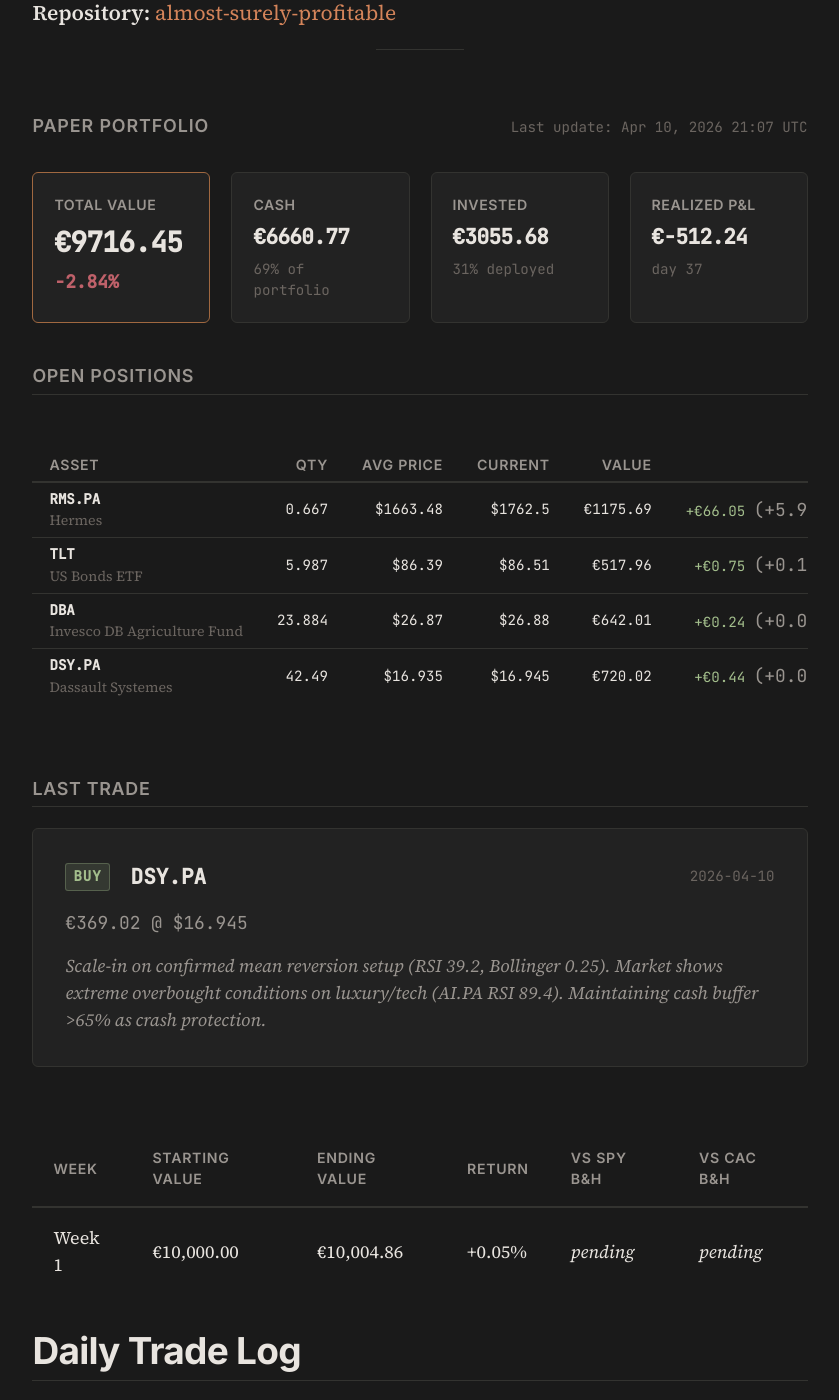
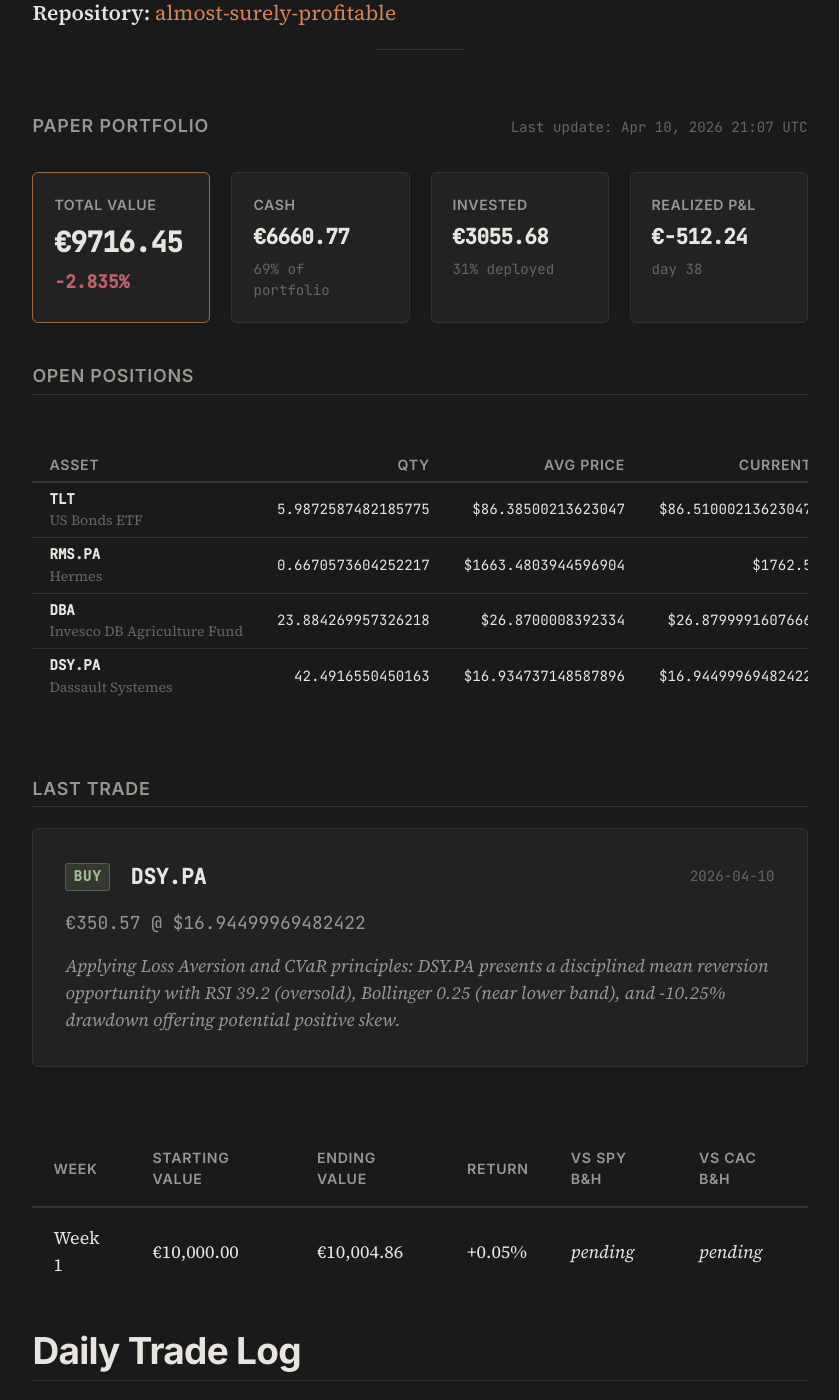
Before and after one commit to Alm0stSurely/alm0stsurely.github.io, a Jekyll site: the page built from trading.md, in a window 1280 px wide and 1400 px high, scrolled down 996 px. Shown: the whole window, without its empty margins (220-1059 px from the left). Built offline with Jekyll 4.4.1, drawn with Linux system fonts in a browser that asks for light colours.

```diff
--- a/_data/portfolio.json
+++ b/_data/portfolio.json
@@ -1,54 +1,54 @@
 {
   "last_updated": "2026-04-10T21:07:19",
   "starting_capital": 10000.00,
-  "cash": 6660.77,
-  "total_value": 9716.45,
-  "total_return_pct": -2.84,
-  "total_realized_pnl": -512.24,
-  "days_active": 37,
+  "cash": 6660.774059479254,
+  "total_value": 9716.45066250609,
+  "total_return_pct": -2.835493374939102,
+  "total_realized_pnl": -512.2448652822968,
+  "days_active": 38,
   "positions": [
+    {
+      "ticker": "TLT",
+      "name": "US Bonds ETF",
+      "quantity": 5.9872587482185775,
+      "avg_price": 86.38500213623047,
+      "current_price": 86.51000213623047,
+      "market_value": 517.9577670985537,
+      "pnl": 0.7484073435273331,
+      "pnl_pct": 0.14470104405724837,
+      "allocation_pct": 5.33
+    },
     {
       "ticker": "RMS.PA",
       "name": "Hermes",
-      "quantity": 0.667,
-      "avg_price": 1663.48,
-      "current_price": 1762.50,
-      "market_value": 1175.69,
-      "pnl": 66.05,
-      "pnl_pct": 5.95,
+      "quantity": 0.6670573604252217,
+      "avg_price": 1663.4803944596904,
+      "current_price": 1762.5,
+      "market_value": 1175.6885977494533,
+      "pnl": 66.05175670206563,
+      "pnl_pct": 5.952556211068054,
       "allocation_pct": 12.10
-    },
-    {
-      "ticker": "TLT",
-      "name": "US Bonds ETF",
-      "quantity": 5.987,
-      "avg_price": 86.39,
-      "current_price": 86.51,
-      "market_value": 517.96,
-      "pnl": 0.75,
-      "pnl_pct": 0.14,
-      "allocation_pct": 5.33
     },
     {
       "ticker": "DBA",
       "name": "Invesco DB Agriculture Fund",
-      "quantity": 23.884,
-      "avg_price": 26.87,
-      "current_price": 26.88,
-      "market_value": 642.01,
-      "pnl": 0.24,
-      "pnl_pct": 0.04,
+      "quantity": 23.884269957326218,
+      "avg_price": 26.8700008392334,
+      "current_price": 26.8799991607666,
+      "market_value": 642.0091564084516,
+      "pnl": 0.23880261061913188,
+      "pnl_pct": 0.03720997849245594,
       "allocation_pct": 6.61
     },
     {
       "ticker": "DSY.PA",
       "name": "Dassault Systemes",
-      "quantity": 42.49,
-      "avg_price": 16.935,
-      "current_price": 16.945,
-      "market_value": 720.02,
-      "pnl": 0.44,
-      "pnl_pct": 0.06,
+      "quantity": 42.4916550450163,
+      "avg_price": 16.934737148587896,
+      "current_price": 16.94499969482422,
+      "market_value": 720.0210817703772,
+      "pnl": 0.43607257455744275,
+      "pnl_pct": 0.06060056407300376,
       "allocation_pct": 7.41
     }
   ],
@@ -56,8 +56,8 @@
     "date": "2026-04-10",
     "ticker": "DSY.PA",
     "action": "buy",
-    "price": 16.945,
-    "amount": 369.02,
-    "reasoning": "Scale-in on confirmed mean reversion setup (RSI 39.2, Bollinger 0.25). Market shows extreme overbought conditions on luxury/tech (AI.PA RSI 89.4). Maintaining cash buffer >65% as crash protection."
+    "price": 16.94499969482422,
+    "amount": 350.57,
+    "reasoning": "Applying Loss Aversion and CVaR principles: DSY.PA presents a disciplined mean reversion opportunity with RSI 39.2 (oversold), Bollinger 0.25 (near lower band), and -10.25% drawdown offering potential positive skew."
   }
 }
```
Also changed, not shown: _posts/2026-04-11-the-markov-property-of-corporate-memory.md (added, +88 -0 lines).
